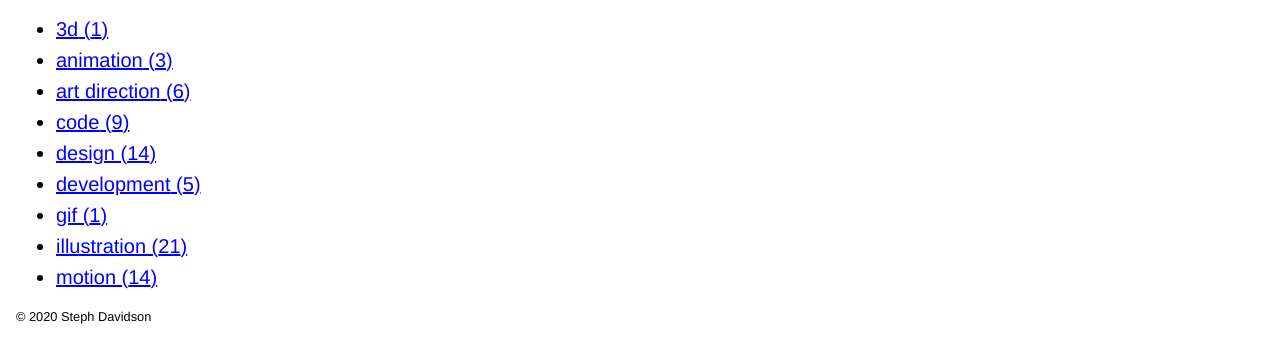
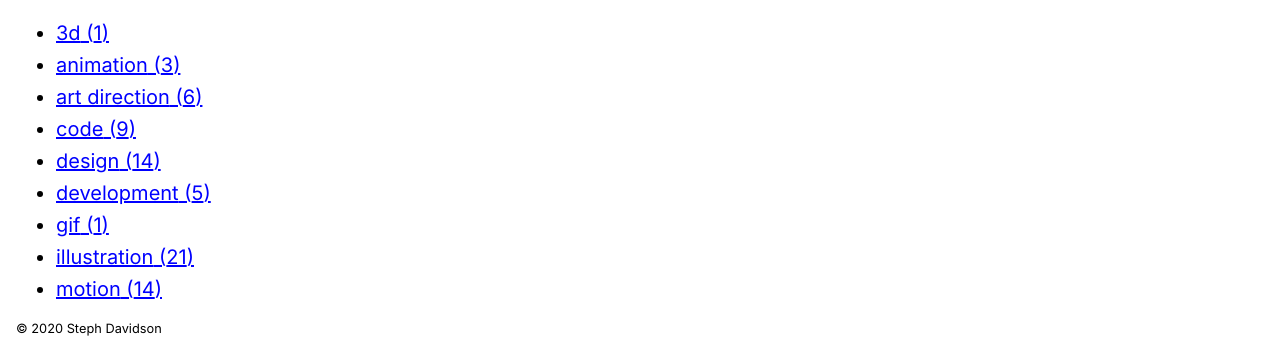
Before and after one commit to stephaniedavidson/portfolio, a Gatsby site: page /tags in a window 1280 px wide. Shown: the part 438-800 px from the top of the page. Built offline with nearby package versions, Linux system fonts and the light colour scheme; Gatsby itself is replaced by a stand-in of ours.

Commit message:
font working now

```diff
--- a/src/utils/GlobalStyle.js
+++ b/src/utils/GlobalStyle.js
@@ -5,6 +5,34 @@ import InterBold from "./Inter-Bold.woff"
 import InterBoldItalic from "./Inter-BoldItalic.woff"
 
 const GlobalStyle = createGlobalStyle`
+  @font-face {
+      font-family: 'InterRegular';
+      src: local('InterRegular'),
+      url(${InterRegular}) format('woff');
+      font-weight: 300;
+      font-style: normal;
+  }
+  @font-face {
+      font-family: 'InterBold';
+      src: local('InterBold'),
+      url(${InterBold}) format('woff');
+      font-weight: 700;
+      font-style: bold;
+  }
+  @font-face {
+      font-family: 'InterItalic';
+      src: local('InterItalic'),
+      url(${InterItalic}) format('woff');
+      font-weight: 300;
+      font-style: italic;
+  }
+  @font-face {
+      font-family: 'InterBoldItalic';
+      src: local('InterBoldItalic'),
+      url(${InterBoldItalic}) format('woff');
+      font-weight: 700;
+      font-style: normal;
+  }
   body {
     padding: 0;
     margin: 0;
```
